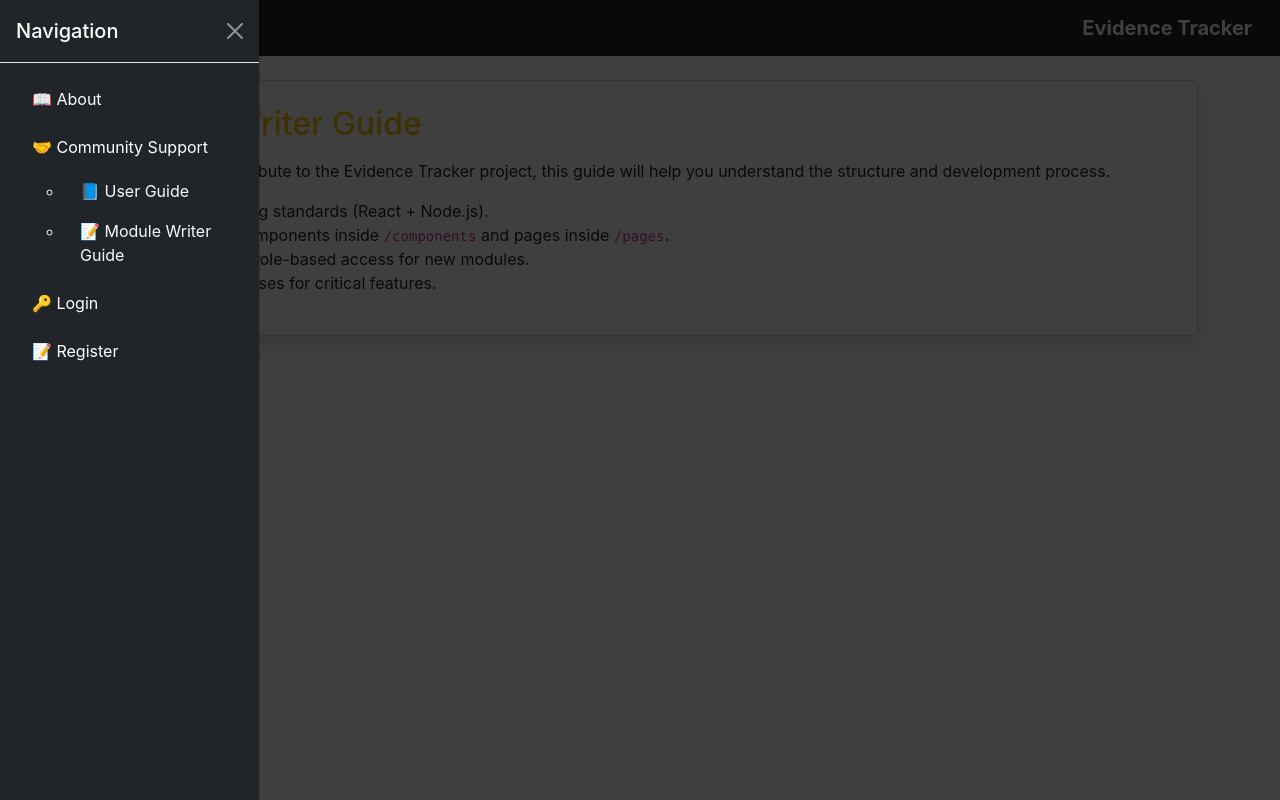
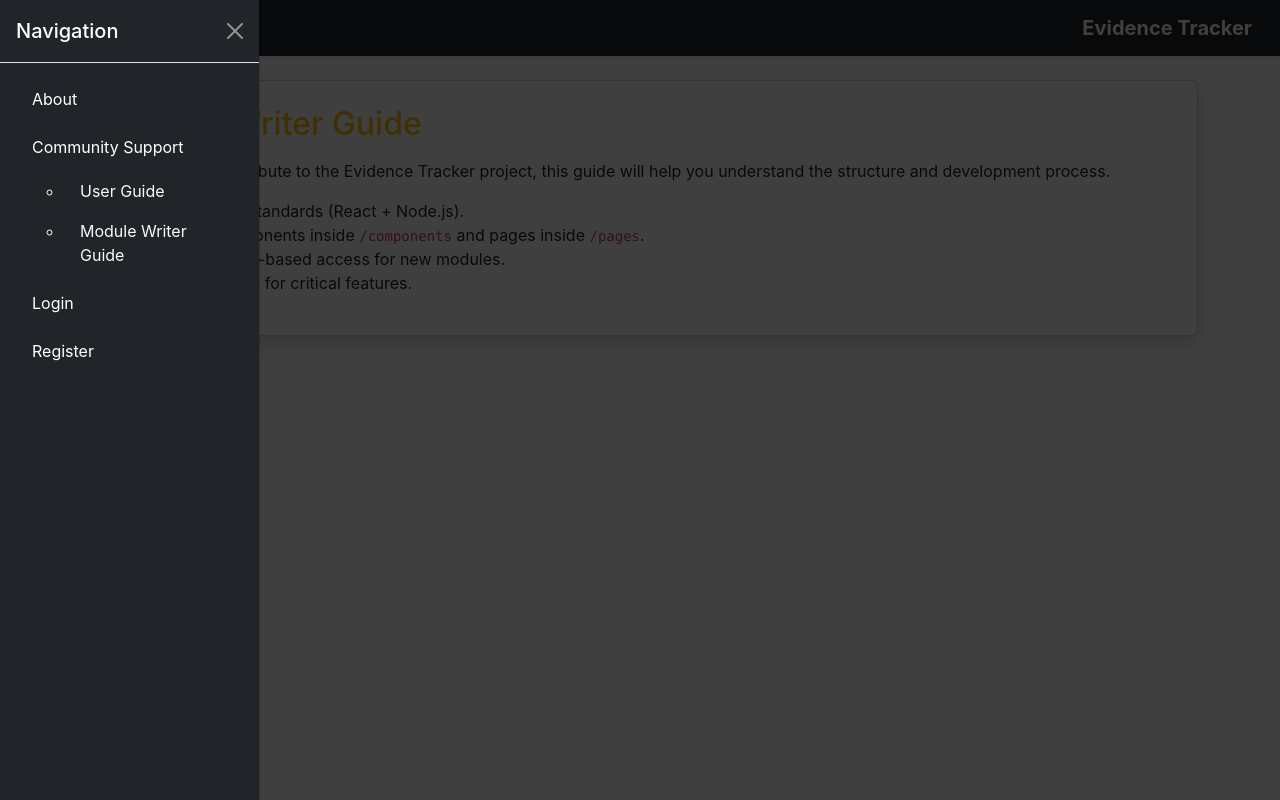
Before and after one commit to rashmi8kumari/Evidura-Digital-evidence-management-system, a React (Create React App) app in the folder frontend/: page /community/module-writer in a window 1280 px wide. Both pictures are taken after a click on the button 33 px from the left and 28 px from the top of the page. Built offline with nearby package versions, Linux system fonts and the light colour scheme; no server answers.

Commit message:
icons removed

```diff
--- a/frontend/src/components/Navbar.js
+++ b/frontend/src/components/Navbar.js
@@ -80,9 +80,9 @@ const Navbar = () => {
               <Link
                 className="nav-link text-white"
                 to="/about"
-                onClick={closeSidebar}   // ✅ Sidebar close
+                onClick={closeSidebar}   // Sidebar close
               >
-                📖 About
+                 About
               </Link>
             </li>
             <li className="nav-item mb-2">
@@ -91,7 +91,7 @@ const Navbar = () => {
                 to="/community"
                 onClick={closeSidebar}
               >
-                🤝 Community Support
+                 Community Support
               </Link>
               <ul className="ms-3 mt-1">
                 <li>
@@ -100,7 +100,7 @@ const Navbar = () => {
                     to="/community/user-guide"
                     onClick={closeSidebar}
                   >
-                    📘 User Guide
+                     User Guide
                   </Link>
                 </li>
                 <li>
@@ -109,7 +109,7 @@ const Navbar = () => {
                     to="/community/module-writer"
                     onClick={closeSidebar}
                   >
-                    📝 Module Writer Guide
+                     Module Writer Guide
                   </Link>
                 </li>
               </ul>
@@ -124,7 +124,7 @@ const Navbar = () => {
                     to="/login"
                     onClick={closeSidebar}
                   >
-                    🔑 Login
+                    Login
                   </Link>
                 </li>
                 <li className="nav-item mb-2">
@@ -133,7 +133,7 @@ const Navbar = () => {
                     to="/register"
                     onClick={closeSidebar}
                   >
-                    📝 Register
+                    Register
                   </Link>
                 </li>
               </>
@@ -147,7 +147,7 @@ const Navbar = () => {
                   to="/police-dashboard"
                   onClick={closeSidebar}
                 >
-                  🚔 Police Dashboard
+                   Police Dashboard
                 </Link>
               </li>
             )}
@@ -159,7 +159,7 @@ const Navbar = () => {
                   to="/fsl-dashboard"
                   onClick={closeSidebar}
                 >
-                  🧪 FSL Dashboard
+                   FSL Dashboard
                 </Link>
               </li>
             )}
@@ -171,7 +171,7 @@ const Navbar = () => {
                   to="/court-dashboard"
                   onClick={closeSidebar}
                 >
-                  ⚖️ Court Dashboard
+                  Court Dashboard
                 </Link>
               </li>
             )}
@@ -184,7 +184,7 @@ const Navbar = () => {
                     to="/admin-dashboard"
                     onClick={closeSidebar}
                   >
-                    🛠️ Admin Dashboard
+                     Admin Dashboard
                   </Link>
                 </li>
                 <li className="nav-item mb-2">
@@ -193,7 +193,7 @@ const Navbar = () => {
                     to="/admin/users"
                     onClick={closeSidebar}
                   >
-                    👥 User Management
+                    User Management
                   </Link>
                 </li>
               </>
--- a/frontend/src/pages/Community.js
+++ b/frontend/src/pages/Community.js
@@ -10,10 +10,10 @@ function Community() {
       </p>
       <ul>
         <li>
-          <Link to="/community/user-guide">📘 User Guide</Link>
+          <Link to="/community/user-guide"> User Guide</Link>
         </li>
         <li>
-          <Link to="/community/module-writer">📝 Module Writer Guide</Link>
+          <Link to="/community/module-writer"> Module Writer Guide</Link>
         </li>
       </ul>
     </div>
--- a/frontend/src/pages/CourtDashboard.js
+++ b/frontend/src/pages/CourtDashboard.js
@@ -12,7 +12,7 @@ function CourtDashboard() {
     try {
       const res = await api.get("/evidence");
 
-      // ✅ Court me sirf wahi records dikhne chahiye jo Court ke liye aaye hain
+      // Court me sirf wahi records dikhne chahiye jo Court ke liye aaye hain
       const courtData = res.data.data.filter(
         (ev) => ev.status === "In Transit" || ev.status === "In Court"
       );
@@ -40,7 +40,7 @@ function CourtDashboard() {
 
   return (
     <div className="p-3">
-      <h3 className="mb-4">⚖️ Court Dashboard</h3>
+      <h3 className="mb-4">Court Dashboard</h3>
 
       <div className="card shadow-sm">
         <div className="card-body table-responsive">
@@ -88,17 +88,17 @@ function CourtDashboard() {
                         View
                       </Link>
 
-                      {/* ✅ Receive Button only if status = In Transit */}
+                      {/* Receive Button only if status = In Transit */}
                       {ev.status === "In Transit" && (
                         <button
                           className="btn btn-sm btn-success"
                           onClick={() => doAction(ev._id, "Received")}
                         >
-                          ✅ Receive
+                          Receive
                         </button>
                       )}
 
-                      {/* ✅ Already in Court → Readonly badge */}
+                      {/* Already in Court → Readonly badge */}
                       {ev.status === "In Court" && (
                         <span className="badge bg-success">
                           Evidence in Court
--- a/frontend/src/pages/EvidenceDetails.js
+++ b/frontend/src/pages/EvidenceDetails.js
@@ -32,7 +32,7 @@ function EvidenceDetails() {
 
   return (
     <div className="p-3">
-      <h3 className="mb-4">🔍 Evidence Details</h3>
+      <h3 className="mb-4"> Evidence Details</h3>
 
       {/* Evidence Info Card */}
       <div className="card shadow-sm mb-4">
@@ -73,7 +73,7 @@ function EvidenceDetails() {
       {/* Custody Timeline */}
       <div className="card shadow-sm">
         <div className="card-body">
-          <h5 className="card-title">📜 Custody Timeline</h5>
+          <h5 className="card-title"> Custody Timeline</h5>
           <ul className="list-group list-group-flush mt-2">
             {logs.length ? (
               logs.map((l) => (
--- a/frontend/src/pages/FSLDashboard.js
+++ b/frontend/src/pages/FSLDashboard.js
@@ -13,7 +13,7 @@ function FSLDashboard() {
     try {
       const res = await api.get("/evidence");
 
-      // ✅ Filter only FSL-relevant evidence
+      // Filter only FSL-relevant evidence
       const filtered = res.data.data.filter(
         (ev) =>
           ev.status === "In Transit" ||
@@ -50,7 +50,7 @@ function FSLDashboard() {
 
   return (
     <div className="p-3">
-      <h3 className="mb-4">🔬 FSL Dashboard</h3>
+      <h3 className="mb-4"> FSL Dashboard</h3>
 
       <div className="card shadow-sm">
         <div className="card-body">
@@ -101,7 +101,7 @@ function FSLDashboard() {
                           View
                         </Link>
 
-                        {/* ✅ Receive Button */}
+                        {/* Receive Button */}
                         {ev.status === "In Transit" && (
                           <button
                             className="btn btn-sm btn-success me-2"
@@ -111,7 +111,7 @@ function FSLDashboard() {
                           </button>
                         )}
 
-                        {/* ✅ Mark Report Ready */}
+                        {/*  Mark Report Ready */}
                         {ev.status === "At FSL" && (
                           <button
                             className="btn btn-sm btn-warning me-2"
@@ -121,7 +121,7 @@ function FSLDashboard() {
                           </button>
                         )}
 
-                        {/* ✅ Send to Court */}
+                        {/* Send to Court */}
                         {ev.status === "Report Ready" &&
                           courtUsers.length > 0 && (
                             <button
--- a/frontend/src/pages/ModuleWriterGuide.js
+++ b/frontend/src/pages/ModuleWriterGuide.js
@@ -9,10 +9,10 @@ function ModuleWriterGuide() {
         will help you understand the structure and development process.
       </p>
       <ul>
-        <li>🛠️ Follow coding standards (React + Node.js).</li>
-        <li>📦 Organize components inside <code>/components</code> and pages inside <code>/pages</code>.</li>
-        <li>🔑 Always use role-based access for new modules.</li>
-        <li>🧪 Write test cases for critical features.</li>
+        <li> Follow coding standards (React + Node.js).</li>
+        <li> Organize components inside <code>/components</code> and pages inside <code>/pages</code>.</li>
+        <li> Always use role-based access for new modules.</li>
+        <li> Write test cases for critical features.</li>
       </ul>
     </div>
   );
--- a/frontend/src/pages/UserGuide.js
+++ b/frontend/src/pages/UserGuide.js
@@ -9,10 +9,10 @@ function UserGuide() {
         use the Evidence Tracker system.
       </p>
       <ol>
-        <li>👉 Police: Add and transfer evidence to FSL or Court.</li>
-        <li>👉 FSL: Receive evidence, analyze it, and upload reports.</li>
-        <li>👉 Court: Accept evidence and review case status.</li>
-        <li>👉 Admin: Manage users, dashboards, and oversee flow.</li>
+        <li> Police: Add and transfer evidence to FSL or Court.</li>
+        <li> FSL: Receive evidence, analyze it, and upload reports.</li>
+        <li> Court: Accept evidence and review case status.</li>
+        <li> Admin: Manage users, dashboards, and oversee flow.</li>
       </ol>
     </div>
   );
```
